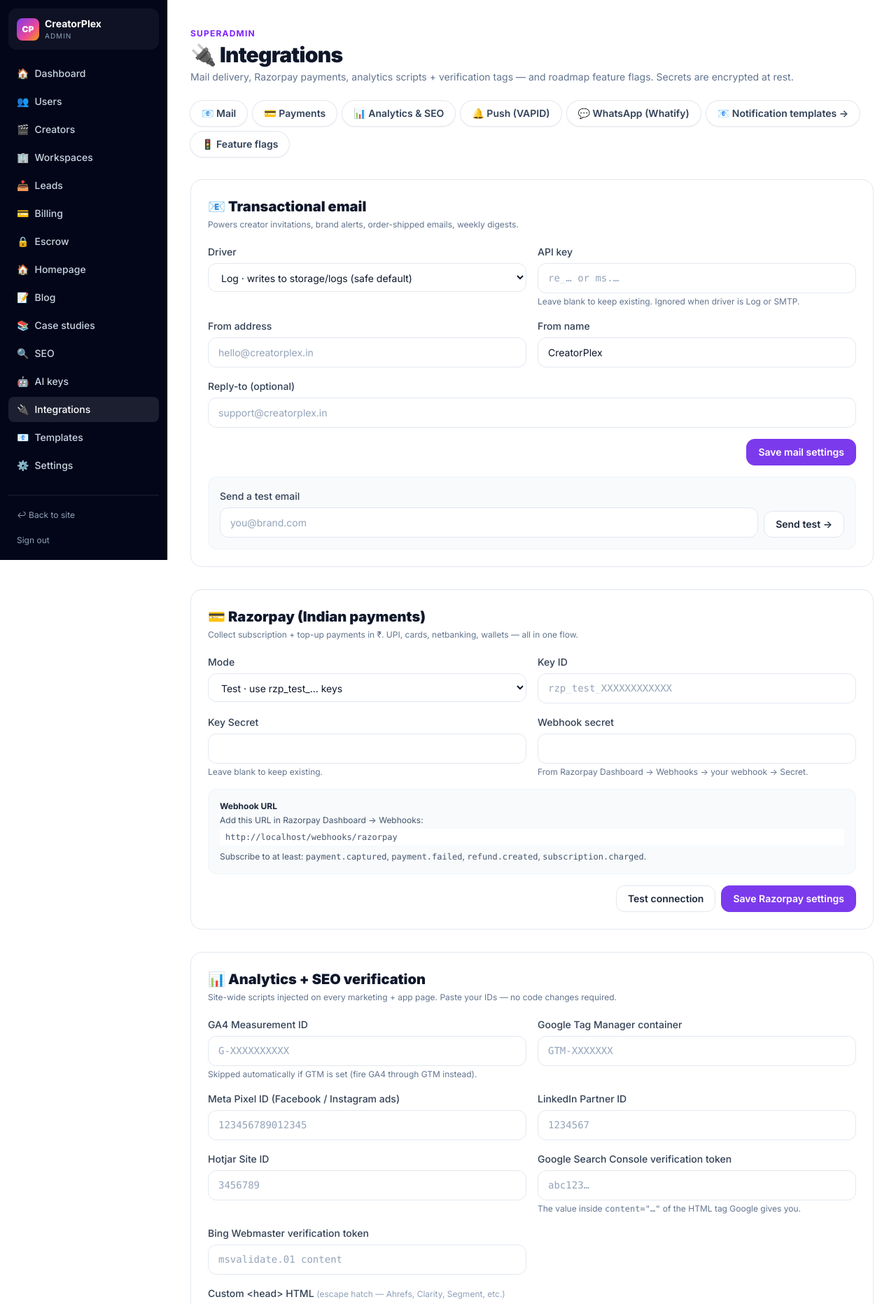
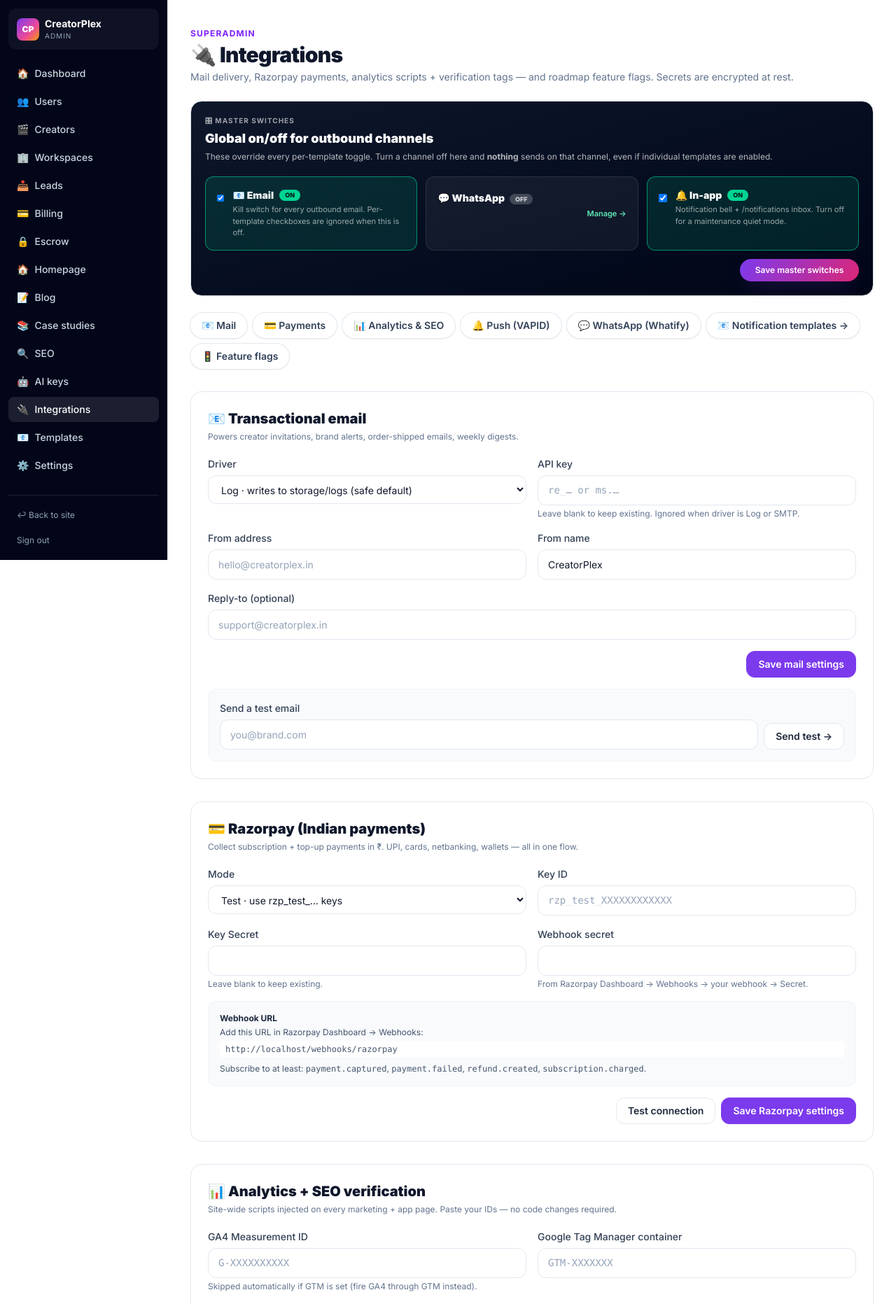
Before and after one commit to mgwebsiteoffc-dotcom/creatorflow, a Laravel app: page /admin/integrations in a window 1280 px wide. Shown: the top 1863 px of the page at 70% size. Run offline with Laravel 12, Linux system fonts and the light colour scheme; a user stored in the database is signed in; data comes from the database, SQL or seed files in the repository; style sheets or scripts are compiled from the project's sources; some libraries are stand-ins or nearby versions.

Commit message:
Superadmin master switches: enable/disable email · WhatsApp · in-app globally
Problem
- Per-template email/WhatsApp toggles existed but there was no global kill-switch. Turning email off across the platform meant editing 12 templates.

Fix — 3 master switches at the top of /admin/integrations
- 📧 Email — toggles platform_settings.mail_enabled (new column, defaults true)
- 💬 WhatsApp — reuses existing platform_settings.whatify_enabled (already there, now shown as a master switch)
- 🔔 In-app — toggles platform_settings.inapp_enabled (new column, defaults true)

Enforcement in NotificationDispatcher::fire()
- Every channel branch now checks both the master switch AND the per-template flag
- Master OFF wins — nothing sends on that channel even if 12 templates say enabled=true

UI
- Dark master-switches panel at the top of /admin/integrations with ON/OFF pills (green when on, muted when off) and Save button
- Mirrored status pills at the top of /admin/notification-templates so admins see at a glance which channels are live + a warning banner when a channel is off
- WhatsApp switch on the master panel is a status-only pill linking to the full #whatify section (its enable checkbox lives there because it also needs the API key)

Migration 2026_08_12_000006 adds mail_enabled + inapp_enabled columns with default true (safe: existing installs keep sending)

Co-authored-by: arena-agent <297053741+arena-agent@users.noreply.github.com>

```diff
--- a/app/Http/Controllers/Admin/IntegrationsController.php
+++ b/app/Http/Controllers/Admin/IntegrationsController.php
@@ -34,6 +34,8 @@
         $this->ensureMigrated();
 
         $data = $request->validate([
+            'mail_enabled'      => ['nullable', 'boolean'],
+            'inapp_enabled'     => ['nullable', 'boolean'],
             'mail_driver'       => ['required', 'in:log,resend,mailersend,smtp'],
             'mail_api_key'      => ['nullable', 'string', 'max:300'],
             'mail_from_address' => ['nullable', 'email'],
@@ -46,11 +48,15 @@
             unset($data['mail_api_key']);
         }
 
+        // Master toggles are booleans — normalise the hidden-then-checkbox form pattern.
+        $data['mail_enabled']  = (bool) $request->input('mail_enabled');
+        $data['inapp_enabled'] = (bool) $request->input('inapp_enabled');
+
         PlatformSetting::current()->update(array_filter($data, fn ($v) => $v !== null) + [
             'mail_last_test_status' => null,
         ]);
 
-        return back()->with('status', 'Mail settings saved.');
+        return back()->with('status', 'Mail + notification settings saved.');
     }
 
     public function testMail(Request $request, MailService $mail)
--- a/app/Models/PlatformSetting.php
+++ b/app/Models/PlatformSetting.php
@@ -18,7 +18,7 @@
         'ai_last_tested_at', 'ai_last_test_status',
         // Mail (transactional email)
         'mail_driver', 'mail_api_key', 'mail_from_address', 'mail_from_name', 'mail_reply_to',
-        'mail_last_tested_at', 'mail_last_test_status',
+        'mail_last_tested_at', 'mail_last_test_status', 'mail_enabled', 'inapp_enabled',
         // Analytics + verification scripts (all site-wide)
         'ga4_measurement_id', 'gtm_container_id', 'meta_pixel_id', 'linkedin_partner_id', 'hotjar_id',
         'google_site_verification', 'bing_site_verification',
@@ -56,6 +56,8 @@
         'whatify_api_key'           => 'encrypted',
         'whatify_enabled'           => 'boolean',
         'whatify_last_tested_at'    => 'datetime',
+        'mail_enabled'              => 'boolean',
+        'inapp_enabled'             => 'boolean',
     ];
 
     /**
@@ -71,6 +73,8 @@
         'ai_temperature'            => 0.40,
         'ai_last_tested_at'         => null,
         'ai_last_test_status'       => null,
+        'mail_enabled'              => true,
+        'inapp_enabled'             => true,
         'mail_driver'               => 'log',
         'mail_api_key'              => null,
         'mail_from_address'         => null,
--- a/resources/views/admin/integrations/edit.blade.php
+++ b/resources/views/admin/integrations/edit.blade.php
@@ -13,6 +13,54 @@
             <div class="flex-1"><p class="font-bold">Migration required</p><p class="mt-1 text-xs">Run <code class="rounded bg-white/70 px-1.5 py-0.5">php artisan migrate</code>. Nothing on this page can be saved until you do.</p></div>
         </div>
     @endif
+
+    {{-- ═════════════════════════ MASTER SWITCHES ═════════════════════════ --}}
+    <section class="mt-6 rounded-2xl border border-slate-200 bg-gradient-to-br from-slate-900 to-slate-950 p-5 text-white">
+        <div class="flex flex-wrap items-start justify-between gap-4">
+            <div>
+                <p class="text-[10px] font-bold uppercase tracking-widest text-white/60">🎛 Master switches</p>
+                <h2 class="mt-1 text-lg font-black">Global on/off for outbound channels</h2>
+                <p class="mt-1 text-xs text-white/70">These override every per-template toggle. Turn a channel off here and <strong>nothing</strong> sends on that channel, even if individual templates are enabled.</p>
+            </div>
+        </div>
+        <form method="POST" action="{{ route('admin.integrations.mail.update') }}" class="mt-5 grid gap-3 sm:grid-cols-3">
+            @csrf
+            {{-- Preserve current driver + creds when only toggling master switches --}}
+            <input type="hidden" name="mail_driver"       value="{{ $settings->mail_driver ?: 'log' }}">
+            <input type="hidden" name="mail_from_address" value="{{ $settings->mail_from_address }}">
+            <input type="hidden" name="mail_from_name"    value="{{ $settings->mail_from_name }}">
+            <input type="hidden" name="mail_reply_to"     value="{{ $settings->mail_reply_to }}">
+
+            <label class="flex cursor-pointer items-start gap-3 rounded-xl border {{ ($settings->mail_enabled ?? true) ? 'border-emerald-400/60 bg-emerald-500/15' : 'border-white/10 bg-white/5' }} p-4 transition hover:bg-white/10">
+                <input type="hidden" name="mail_enabled" value="0">
+                <input type="checkbox" name="mail_enabled" value="1" @checked($settings->mail_enabled ?? true) class="mt-1 h-5 w-5 rounded">
+                <div>
+                    <p class="flex items-center gap-2 text-sm font-black">📧 Email <span class="rounded-full px-2 py-0.5 text-[9px] {{ ($settings->mail_enabled ?? true) ? 'bg-emerald-400 text-emerald-950' : 'bg-white/20 text-white/70' }}">{{ ($settings->mail_enabled ?? true) ? 'ON' : 'OFF' }}</span></p>
+                    <p class="mt-0.5 text-[11px] text-white/60">Kill switch for every outbound email. Per-template checkboxes are ignored when this is off.</p>
+                </div>
+            </label>
+
+            <label class="flex cursor-pointer items-start gap-3 rounded-xl border {{ ($settings->whatify_enabled ?? false) ? 'border-emerald-400/60 bg-emerald-500/15' : 'border-white/10 bg-white/5' }} p-4 transition hover:bg-white/10">
+                <p class="mt-1 text-sm font-black">💬 WhatsApp
+                    <span class="rounded-full px-2 py-0.5 text-[9px] ml-1 {{ ($settings->whatify_enabled ?? false) ? 'bg-emerald-400 text-emerald-950' : 'bg-white/20 text-white/70' }}">{{ ($settings->whatify_enabled ?? false) ? 'ON' : 'OFF' }}</span>
+                </p>
+                <a href="#whatify" class="ml-auto self-center text-[11px] font-semibold text-emerald-300 hover:text-white">Manage →</a>
+            </label>
+
+            <label class="flex cursor-pointer items-start gap-3 rounded-xl border {{ ($settings->inapp_enabled ?? true) ? 'border-emerald-400/60 bg-emerald-500/15' : 'border-white/10 bg-white/5' }} p-4 transition hover:bg-white/10">
+                <input type="hidden" name="inapp_enabled" value="0">
+                <input type="checkbox" name="inapp_enabled" value="1" @checked($settings->inapp_enabled ?? true) class="mt-1 h-5 w-5 rounded">
+                <div>
+                    <p class="flex items-center gap-2 text-sm font-black">🔔 In-app <span class="rounded-full px-2 py-0.5 text-[9px] {{ ($settings->inapp_enabled ?? true) ? 'bg-emerald-400 text-emerald-950' : 'bg-white/20 text-white/70' }}">{{ ($settings->inapp_enabled ?? true) ? 'ON' : 'OFF' }}</span></p>
+                    <p class="mt-0.5 text-[11px] text-white/60">Notification bell + /notifications inbox. Turn off for a maintenance quiet mode.</p>
+                </div>
+            </label>
+
+            <div class="sm:col-span-3 flex justify-end">
+                <button class="btn-gradient !py-2 !text-xs">Save master switches</button>
+            </div>
+        </form>
+    </section>
 
     {{-- Tab nav (anchor jump) --}}
     <div class="mt-6 flex flex-wrap gap-2 text-sm">
```
Also changed, not shown: app/Support/NotificationDispatcher.php (+11 -3 lines), resources/views/admin/notification-templates/index.blade.php (+13 -0 lines), database/migrations/2026_08_12_000006_add_mail_master_toggle.php (added), 1 other file.
